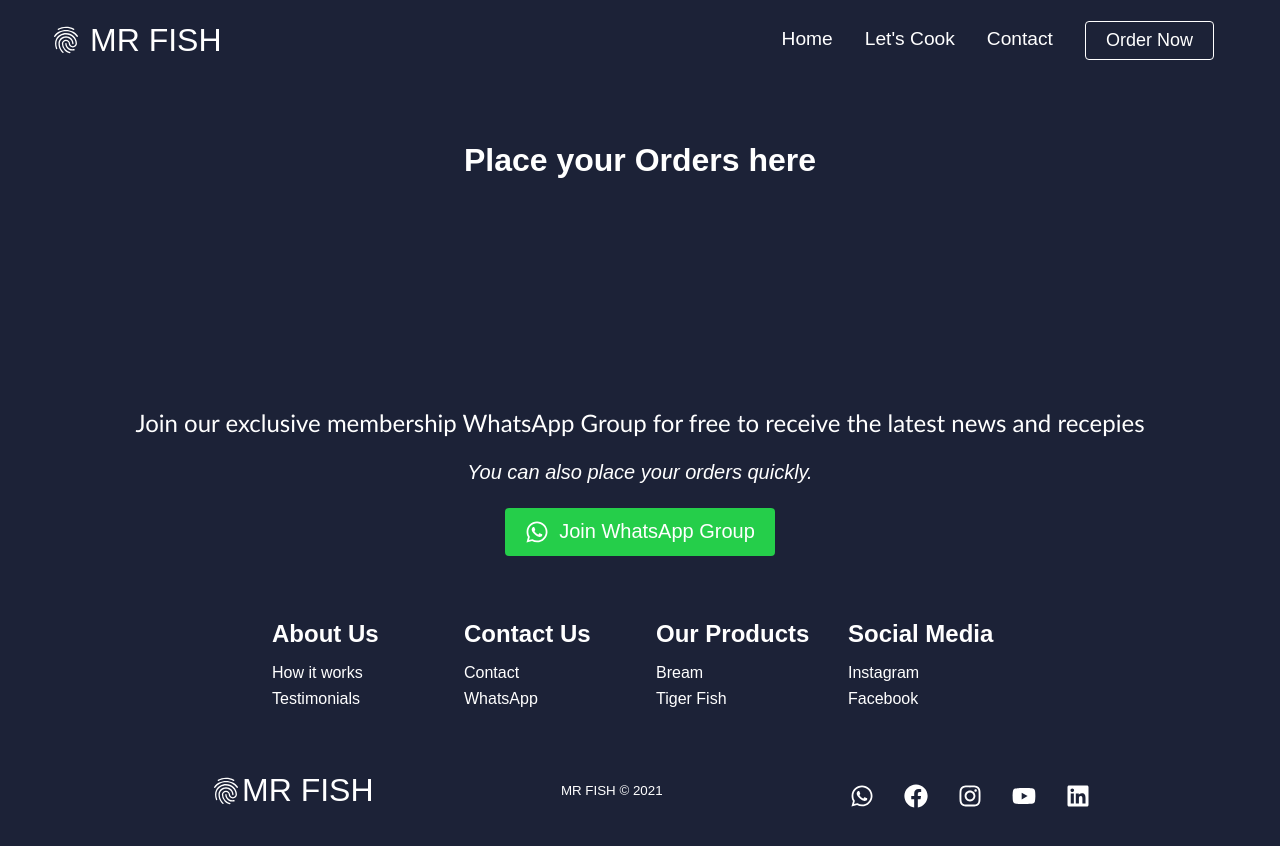
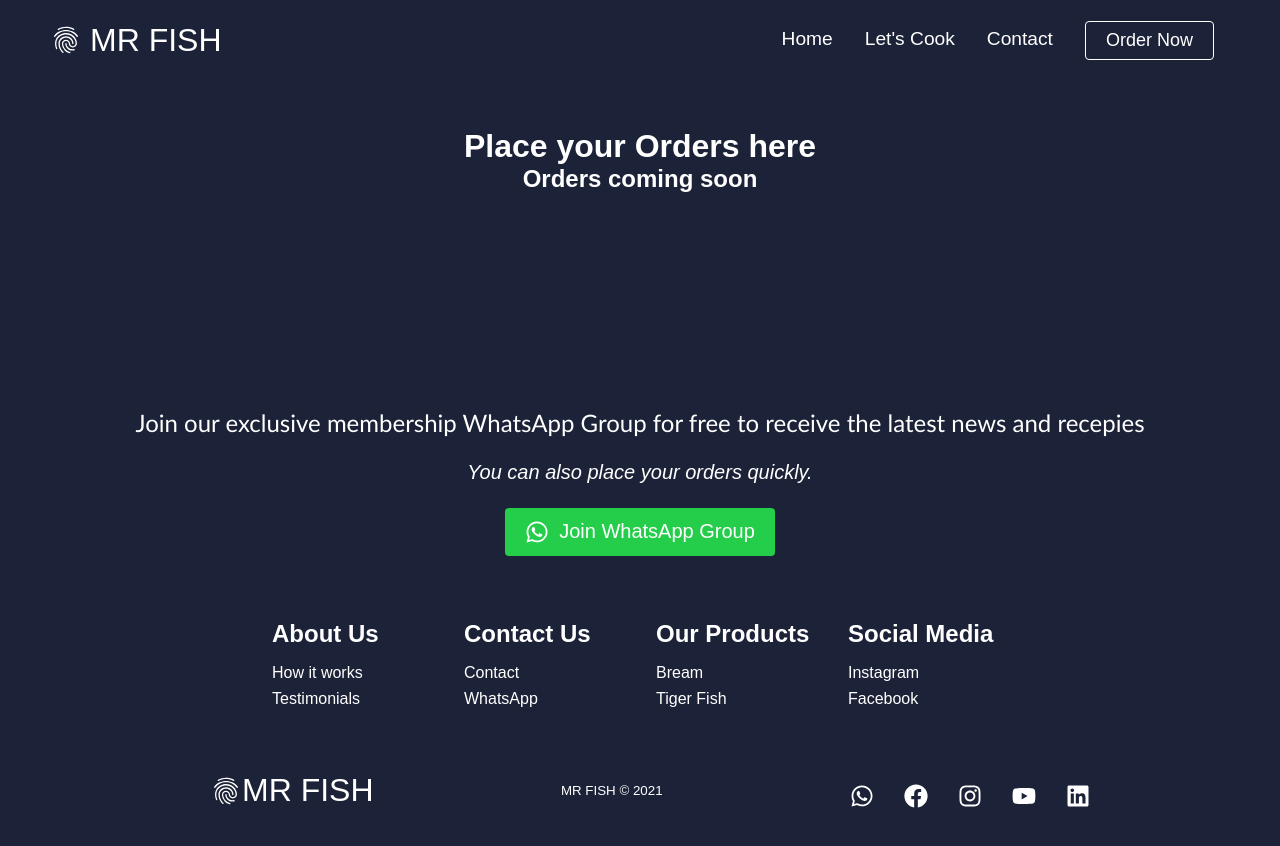
Before and after one commit to jchademwiri/mr-fish, a React (Create React App) app: page /order in a window 1280 px wide. Shown: the top 846 px of the page. Built offline with nearby package versions, Linux system fonts and the light colour scheme.

Commit message:
updated folder structure and some content

```diff
--- a/src/components/Location/Location.css
+++ b/src/components/Location/Location.css
@@ -1,5 +1,6 @@
 .location {
 	height: 40vh;
+	flex-direction: column;
 	display: flex;
 	justify-content: center;
 	align-items: center;
--- a/src/components/PlaceOrder/PlaceOrder.css
+++ b/src/components/PlaceOrder/PlaceOrder.css
@@ -1,6 +1,7 @@
 .order {
 	height: 40vh;
 	display: flex;
+	flex-direction: column;
 	justify-content: center;
 	align-items: center;
 }
--- a/src/components/PlaceOrder/index.js
+++ b/src/components/PlaceOrder/index.js
@@ -5,6 +5,7 @@ const Orders = () => {
 		<>
 			<div className='order'>
 				<h1>Place your Orders here</h1>
+				<h2>Orders coming soon</h2>
 			</div>
 		</>
 	);
--- a/src/components/Recipe/Recipe.css
+++ b/src/components/Recipe/Recipe.css
@@ -1,6 +1,7 @@
 .recipe {
 	height: 40vh;
 	display: flex;
+	flex-direction: column;
 	justify-content: center;
 	align-items: center;
 }
--- a/src/components/Recipe/index.js
+++ b/src/components/Recipe/index.js
@@ -5,6 +5,7 @@ const Recipe = () => {
 		<>
 			<div className='recipe'>
 				<h1>Recipies Blog</h1>
+				<h2>Recipies comming soon</h2>
 			</div>
 		</>
 	);
```
